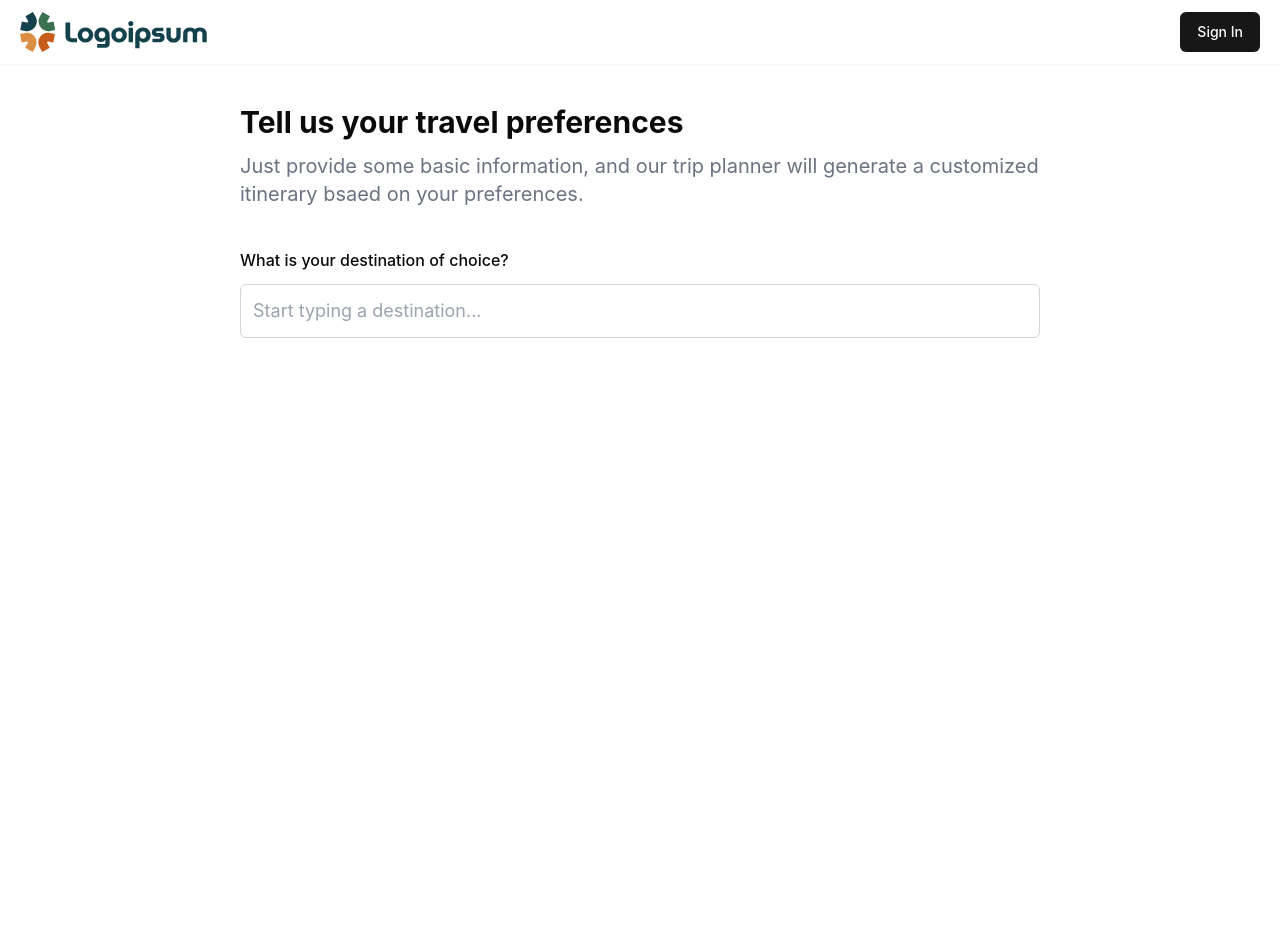
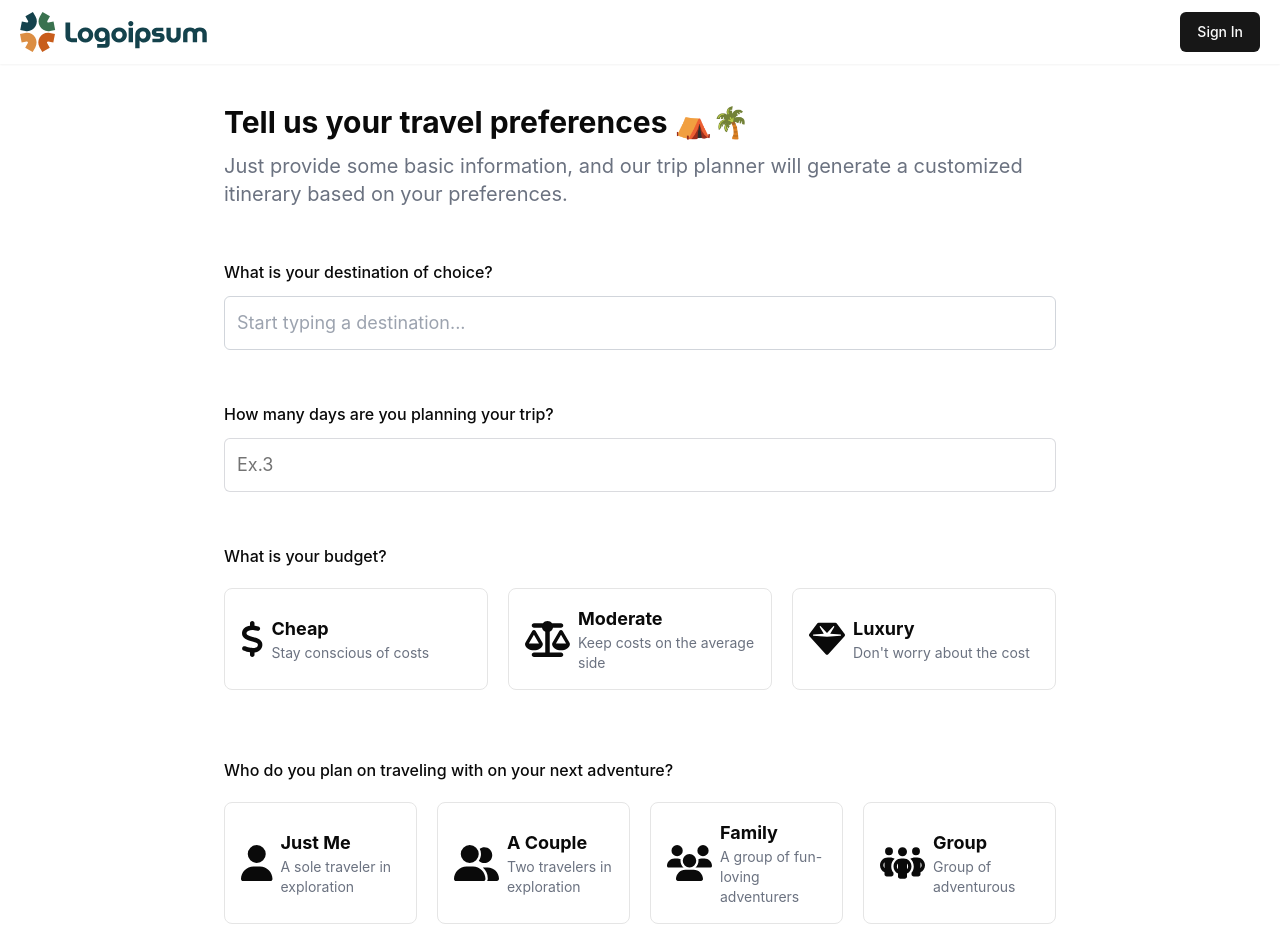
Before and after one commit to lvimuth/AI-Trip-planner, a React (Vite) app in the folder ai-travel-planner/: page /create-trip in a window 1280 px wide. Shown: the top 952 px of the page. Before the commit the page ends 800 px from the top, so only its background shows below. Built offline with nearby package versions, Linux system fonts and the light colour scheme.

Commit message:
create trip page

```diff
--- a/ai-travel-planner/package.json
+++ b/ai-travel-planner/package.json
@@ -10,6 +10,8 @@
     "preview": "vite preview"
   },
   "dependencies": {
+    "@fortawesome/free-solid-svg-icons": "^6.6.0",
+    "@fortawesome/react-fontawesome": "^0.2.2",
     "@radix-ui/react-slot": "^1.1.0",
     "class-variance-authority": "^0.7.0",
     "clsx": "^2.1.1",
--- /dev/null
+++ b/ai-travel-planner/src/components/ui/input.jsx
@@ -0,0 +1,19 @@
+import * as React from "react"
+
+import { cn } from "@/lib/utils"
+
+const Input = React.forwardRef(({ className, type, ...props }, ref) => {
+  return (
+    (<input
+      type={type}
+      className={cn(
+        "flex h-10 w-full rounded-md border border-input bg-background px-3 py-2 text-sm ring-offset-background file:border-0 file:bg-transparent file:text-sm file:font-medium file:text-foreground placeholder:text-muted-foreground focus-visible:outline-none focus-visible:ring-2 focus-visible:ring-ring focus-visible:ring-offset-2 disabled:cursor-not-allowed disabled:opacity-50",
+        className
+      )}
+      ref={ref}
+      {...props} />)
+  );
+})
+Input.displayName = "Input"
+
+export { Input }
--- /dev/null
+++ b/ai-travel-planner/src/constants/options.jsx
@@ -0,0 +1,65 @@
+import {
+  faUser,
+  faUsers,
+  faChild,
+  faDollarSign,
+  faBalanceScale,
+  faGem,
+  faPeopleGroup,
+  fa2,
+  faUserGroup,
+} from "@fortawesome/free-solid-svg-icons";
+
+export const SelectTravelList = [
+  {
+    id: 1,
+    title: "Just Me",
+    desc: "A sole traveler in exploration",
+    icon: faUser, // Reference to the icon
+    people: "1",
+  },
+  {
+    id: 2,
+    title: "A Couple",
+    desc: "Two travelers in exploration",
+    icon: faUserGroup, // Reference to the icon
+    people: "2 People",
+  },
+  {
+    id: 3,
+    title: "Family",
+    desc: "A group of fun-loving adventurers",
+    icon: faUsers, // Reference to the icon
+    people: "3 to 5 People",
+  },
+  {
+    id: 4,
+    title: "Group",
+    desc: "Group of adventurous",
+    icon: faPeopleGroup, // Reference to the icon
+    people: "More than 5 People",
+  },
+];
+
+export const SelectBudgetOptions = [
+  {
+    id: 1,
+    title: "Cheap",
+    desc: "Stay conscious of costs",
+    icon: faDollarSign, // Reference to the icon
+  },
+  {
+    id: 2,
+    title: "Moderate",
+    desc: "Keep costs on the average side",
+    icon: faBalanceScale, // Reference to the icon
+  },
+  {
+    id: 3,
+    title: "Luxury",
+    desc: "Don't worry about the cost",
+    icon: faGem, // Reference to the icon
+  },
+];
+
+export const AI_PROMPT = "Generate travel plan for location: {location}";
--- a/ai-travel-planner/src/create-trip/index.jsx
+++ b/ai-travel-planner/src/create-trip/index.jsx
@@ -1,11 +1,15 @@
-import React, { useState } from "react";
-import destinations from "../constants/countries.jsx";
+import React, { useState, useRef, useEffect } from "react";
+import { Input } from "@/components/ui/input.jsx";
+import destinations from "../constants/countries.jsx"; // Import destinations array
+import { SelectBudgetOptions, SelectTravelList } from "@/constants/options.jsx";
+import { FontAwesomeIcon } from "@fortawesome/react-fontawesome"; // Import FontAwesome component
+import { Button } from "@/components/ui/button.jsx";
 
 function CreateTrip() {
   const [searchTerm, setSearchTerm] = useState("");
   const [isDropdownOpen, setIsDropdownOpen] = useState(false);
   const [selectedOption, setSelectedOption] = useState("");
-
+  const dropdownRef = useRef(null); // Create a ref for the dropdown
 
   const handleInputChange = (e) => {
     setSearchTerm(e.target.value);
@@ -16,33 +20,66 @@ function CreateTrip() {
     setSelectedOption(option);
     setSearchTerm(option); // Update the input field with the selected option
     setIsDropdownOpen(false);
+    console.log(`Selected city: ${option}`); // Print the selected city to the console
   };
+
+  const handleClickOutside = (e) => {
+    if (dropdownRef.current && !dropdownRef.current.contains(e.target)) {
+      setIsDropdownOpen(false); // Close the dropdown if the click is outside of it
+    }
+  };
+
+  useEffect(() => {
+    document.addEventListener("mousedown", handleClickOutside);
+    return () => {
+      document.removeEventListener("mousedown", handleClickOutside);
+    };
+  }, []);
 
   // Filter destinations based on the search term
   const filteredDestinations = destinations.filter((destination) =>
     destination.toLowerCase().includes(searchTerm.toLowerCase())
   );
+
+  // Function to clear the input field and reset the dropdown
+  const handleClearInput = () => {
+    setSearchTerm("");
+    setSelectedOption("");
+    setIsDropdownOpen(false);
+  };
+
   return (
-    <div className="sm:px-10 md:px-32 lg:px-56 xl:px-60 px-5 mt-10">
-      <h2 className="font-bold text-3xl">Tell us your travel preferences</h2>
+    <div className="sm:px-10 md:px-32 lg:px-56 xl:px-30 px-5 mt-10">
+      <h2 className="font-bold text-3xl">
+        Tell us your travel preferences ⛺🌴
+      </h2>
       <p className="mt-3 text-gray-500 text-xl">
         Just provide some basic information, and our trip planner will generate
-        a customized itinerary bsaed on your preferences.
+        a customized itinerary based on your preferences.
       </p>
-      <div>
-        <div className="mt-10">
+
+      <div className="mt-10 flex flex-col gap-10">
+        <div>
           <h2 className="text-l my-3 font-medium">
             What is your destination of choice?
           </h2>
-          <div className="relative">
+          <div className="relative" ref={dropdownRef}>
             <input
               type="text"
-              className="w-full border border-gray-300 rounded-md p-3 text-lg bg-white text-black focus:outline-none focus:ring-2 focus:ring-blue-500"
+              className="w-full border border-gray-300 rounded-md p-3 text-lg bg-white text-black focus:outline-none focus:ring-2 focus:ring-blue-500 h-15"
               placeholder="Start typing a destination..."
               value={searchTerm}
               onChange={handleInputChange}
               onFocus={() => setIsDropdownOpen(true)} // Open dropdown when input is focused
             />
+            {searchTerm && (
+              <button
+                className="absolute top-1 right-3 text-gray-500 hover:text-gray-700 hover:border-none bg-transparent"
+                onClick={handleClearInput}
+              >
+                &#x2715; {/* This is the Unicode for the "cross" symbol */}
+              </button>
+            )}
             {isDropdownOpen && (
               <ul className="absolute z-10 w-full border border-gray-300 bg-white rounded-md mt-1 max-h-60 overflow-y-auto">
                 {filteredDestinations.length > 0 ? (
@@ -62,6 +99,59 @@ function CreateTrip() {
             )}
           </div>
         </div>
+        <div>
+          <h2 className="text-l my-3 font-medium">
+            How many days are you planning your trip?
+          </h2>
+          <Input
+            placeholder={"Ex.3"}
+            type="number"
+            min="1"
+            max="365"
+            className="w-full border-opacity-25 border-gray-500 rounded-md p-3 text-lg h-15 placeholder-opacity-20"
+          />
+        </div>
+        <div>
+          <h2 className="text-l my-3 font-medium">What is your budget?</h2>
+          <div className="grid lg:grid-cols-3 grid-cols-1 gap-5 mt-5">
+            {SelectBudgetOptions.map((item, index) => (
+              <div
+                key={index}
+                className="flex items-center mb-4 p-4 border rounded-lg hover:shadow-lg cursor-pointer"
+              >
+                {/* Render the icon properly using FontAwesomeIcon */}
+                <FontAwesomeIcon icon={item.icon} className="mr-2 text-4xl" />
+                <div>
+                  <h3 className="font-bold text-lg">{item.title}</h3>
+                  <p className="text-sm text-gray-500">{item.desc}</p>
+                </div>
+              </div>
+            ))}
+          </div>
+        </div>
+        <div>
+          <h2 className="text-l my-3 font-medium">
+            Who do you plan on traveling with on your next adventure?
+          </h2>
+          <div className="grid lg:grid-cols-4 md:grid-cols-2 gap-5 mt-5">
+            {SelectTravelList.map((item, index) => (
+              <div
+                key={index}
+                className="flex items-center mb-4 p-4 border rounded-lg hover:shadow-lg cursor-pointer"
+              >
+                {/* Render the icon properly using FontAwesomeIcon */}
+                <FontAwesomeIcon icon={item.icon} className="mr-2 text-4xl" />
+                <div>
+                  <h3 className="font-bold text-lg">{item.title}</h3>
+                  <p className="text-sm text-gray-500">{item.desc}</p>
+                </div>
+              </div>
+            ))}
+          </div>
+        </div>
+        <div className="my-10 justify-end flex">
+          <Button>Generate Trip</Button>
+        </div>
       </div>
     </div>
   );
```
Also changed, not shown: 1 other file (tests, documents, lock files or other folders).
